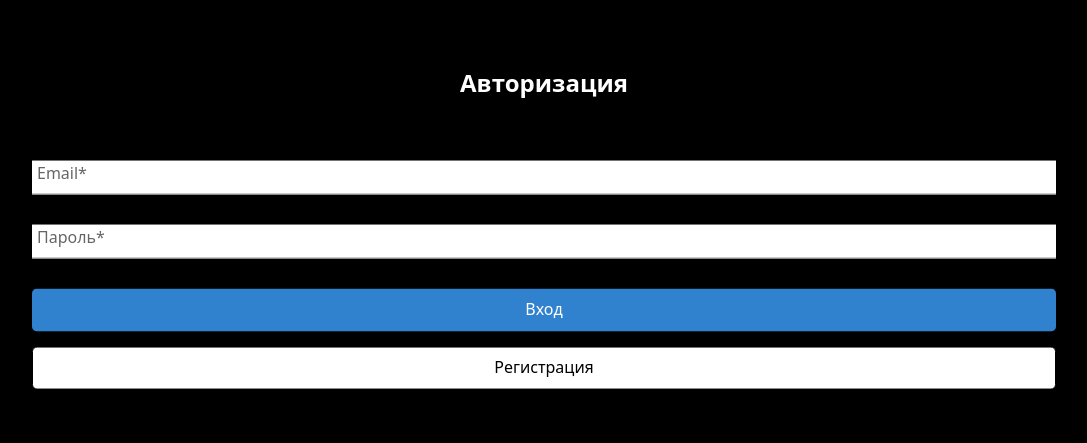
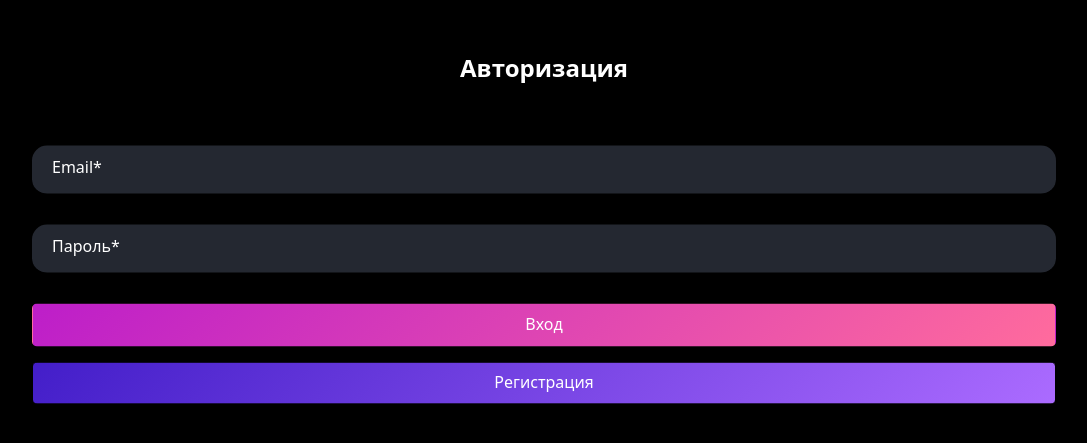
Before and after one commit to Esceup/zustand-Recipe, a React (Vite) app: page / in a window 1280 px wide. Shown: the part 183-626 px from the top of the page, without its empty margins (96-1183 px from the left). Built offline with nearby package versions, Linux system fonts and the light colour scheme; no server answers.

Commit message:
fix bags

```diff
--- a/src/App.css
+++ b/src/App.css
@@ -223,10 +223,9 @@
 }
 .labelEmail, .labelPass {
   position: absolute;
-  top: 0;
-  left: 5px;
-  color: #000;
-  opacity: 0.6;
+  top: 9px;
+  left: 20px;
+  color: #ffffff;
 }
 .blockForLabel input~label {
   transition: all 0.3s ease-in-out;
@@ -556,6 +555,19 @@ display: none;
 .modalUserProfileBack.show {
   display: block;
 }
+.blockForLabel .input-reset {
+    padding: 15px;
+    border-radius: 15px;
+    width: 100%;
+    padding-left: 32px;
+    background: var(--gray);
+    border: none;
+    color: white;
+    outline: none;
+    /* padding-top: 3px; */
+    border-bottom: 1px solid #000;
+}
+
 .flexBlockInputAdd {
     display: flex;
     position: relative;
@@ -599,6 +611,10 @@ display: none;
 }
 .btn-gradient {
   background: linear-gradient(135deg, #bd1ec9 0%, #ff6b9d 100%);
+}
+.btn-gradient-blue {
+    background: linear-gradient(135deg, #431ec9 0%, #ab6bff 100%) !important;
+    color: white !important;
 }
 .tabsBlock .btn {
   border: 1px solid #fff
--- a/src/components/auth/LoginForm.tsx
+++ b/src/components/auth/LoginForm.tsx
@@ -33,7 +33,7 @@ export const LoginForm = () => {
                         placeholder=""
                         value={title}
                         onChange={(e) => setTitle(e.target.value)}
-                        className="inputEmail"
+                        className="inputEmail input-reset"
                         required
                     />
                     <label className="labelEmail">Имя*</label>
@@ -45,7 +45,7 @@ export const LoginForm = () => {
                         placeholder=""
                         value={email}
                         onChange={(e) => setEmail(e.target.value)}
-                        className="inputEmail"
+                        className="inputEmail input-reset"
                         required
                     />
                     <label className="labelEmail">Email*</label>
@@ -57,19 +57,19 @@ export const LoginForm = () => {
                         placeholder=""
                         value={password}
                         onChange={(e) => setPassword(e.target.value)}
-                        className="inputPass"
+                        className="inputPass input-reset"
                         required
                     />
-                    <label className="labelPass">Пароль*</label>
+                    <label className="labelPass ">Пароль*</label>
                  </div>
 
                 <div>
-                    <button className="btn btnRegister" type="submit">{isRegister ? "Создать аккаунт " : "Вход"}</button>
+                    <button className="btn btnRegister btn-gradient" type="submit">{isRegister ? "Создать аккаунт " : "Вход"}</button>
                 </div>
             </form>
             <button
                 onClick={() => setIsRegister(!isRegister)}
-                className="btn btnFlipRegister">
+                className="btn btnFlipRegister btn-gradient-blue">
                 {isRegister ? "Войти" : "Регистрация"}
             </button>
         </div>
```
